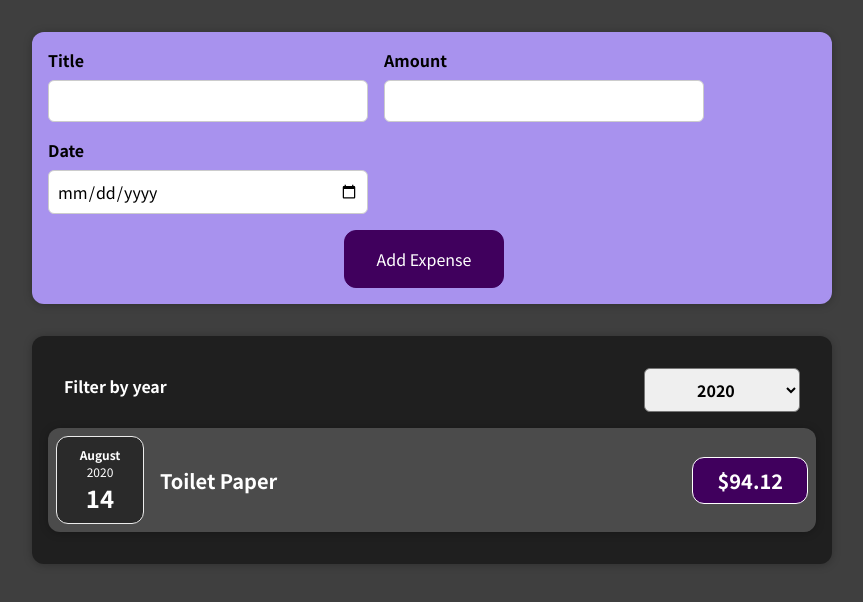
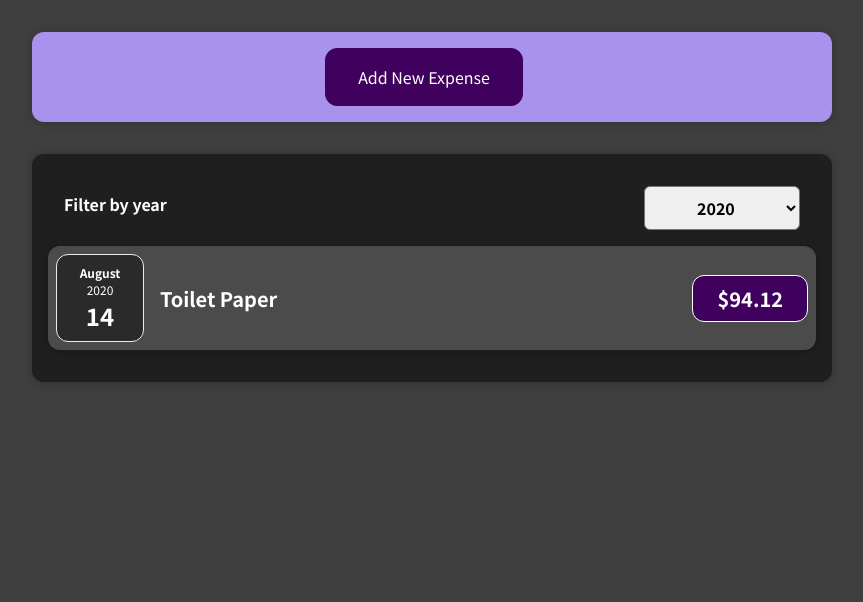
Before and after one commit to rashmimanandhar/expense-log, a React (Create React App) app: page / in a window 1280 px wide. Shown: the top 602 px of the page, without its empty margins (208-1071 px from the left). Built offline with nearby package versions, Linux system fonts and the light colour scheme.

Commit message:
feat: conditonally toggle the form

```diff
--- a/src/components/NewExpense/ExpenseForm.js
+++ b/src/components/NewExpense/ExpenseForm.js
@@ -49,9 +49,14 @@ const ExpenseForm = (props) => {
       date: new Date(enteredDate)
     };
     props.onSaveExpenseData(expenseData);
+    props.onCancel();
     setEnteredTitle("");
     setEnteredAmount("");
     setEnteredDate("");
+  };
+
+  const cancelHandler = (event) => {
+    props.onCancel();
   };
 
   return (
@@ -87,6 +92,7 @@ const ExpenseForm = (props) => {
         </div>
       </div>
       <div className="new-exprense__actions">
+        <button onClick={cancelHandler}>Cancel</button>
         <button type="submit">Add Expense</button>
       </div>
     </form>
--- a/src/components/NewExpense/NewExpense.js
+++ b/src/components/NewExpense/NewExpense.js
@@ -1,3 +1,4 @@
+import { useState } from "react";
 import ExpenseForm from "./ExpenseForm";
 import "./NewExpense.css";
 
@@ -10,9 +11,23 @@ const NewExpense = (props) => {
     props.onAddExpense(expenseData);
   };
 
+  const [showForm, setShowForm] = useState(false);
+  const showFormHandler = () => {
+    setShowForm(true);
+  };
+  const hideFormHandler = () => {
+    setShowForm(false);
+  };
+
   return (
     <div className="new-expense">
-      <ExpenseForm onSaveExpenseData={saveExpenseDataHander} />
+      {showForm && (
+        <ExpenseForm
+          onCancel={hideFormHandler}
+          onSaveExpenseData={saveExpenseDataHander}
+        />
+      )}
+      {!showForm && <button onClick={showFormHandler}>Add New Expense</button>}
     </div>
   );
 };
```
